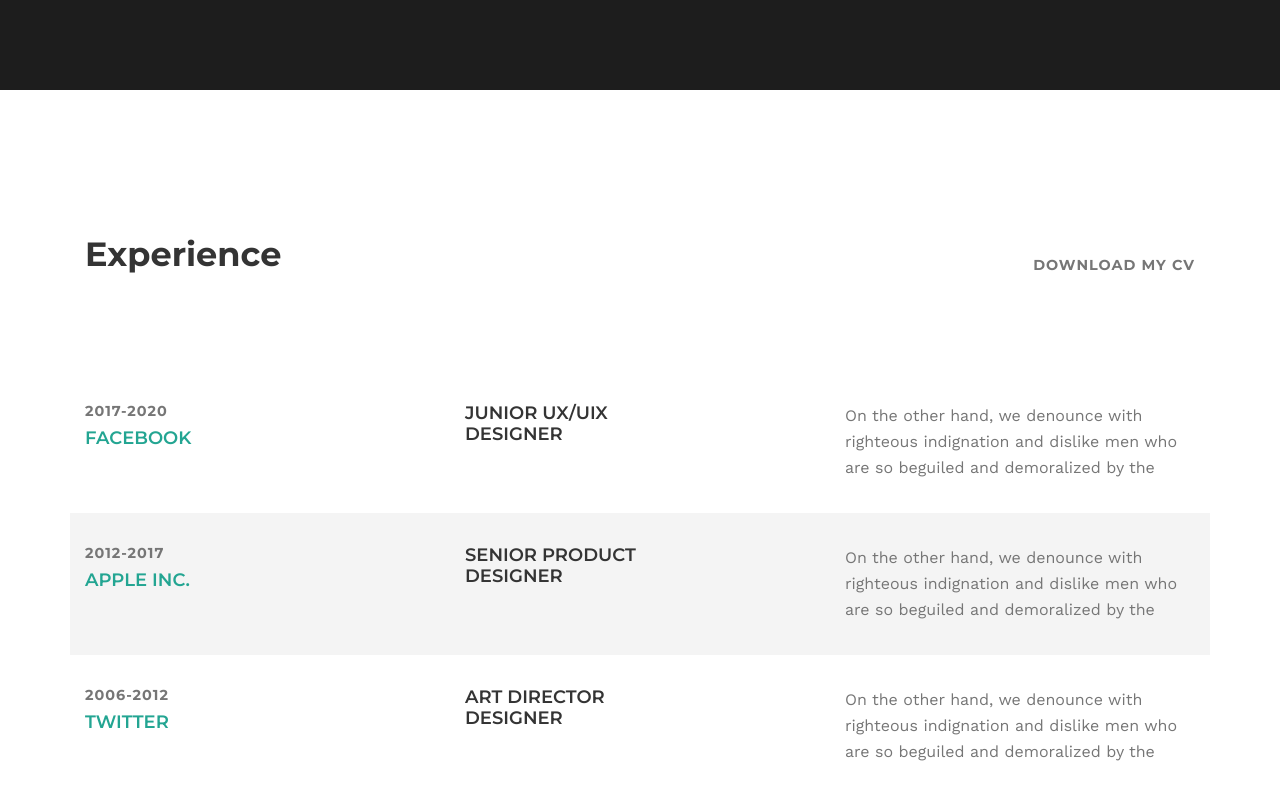
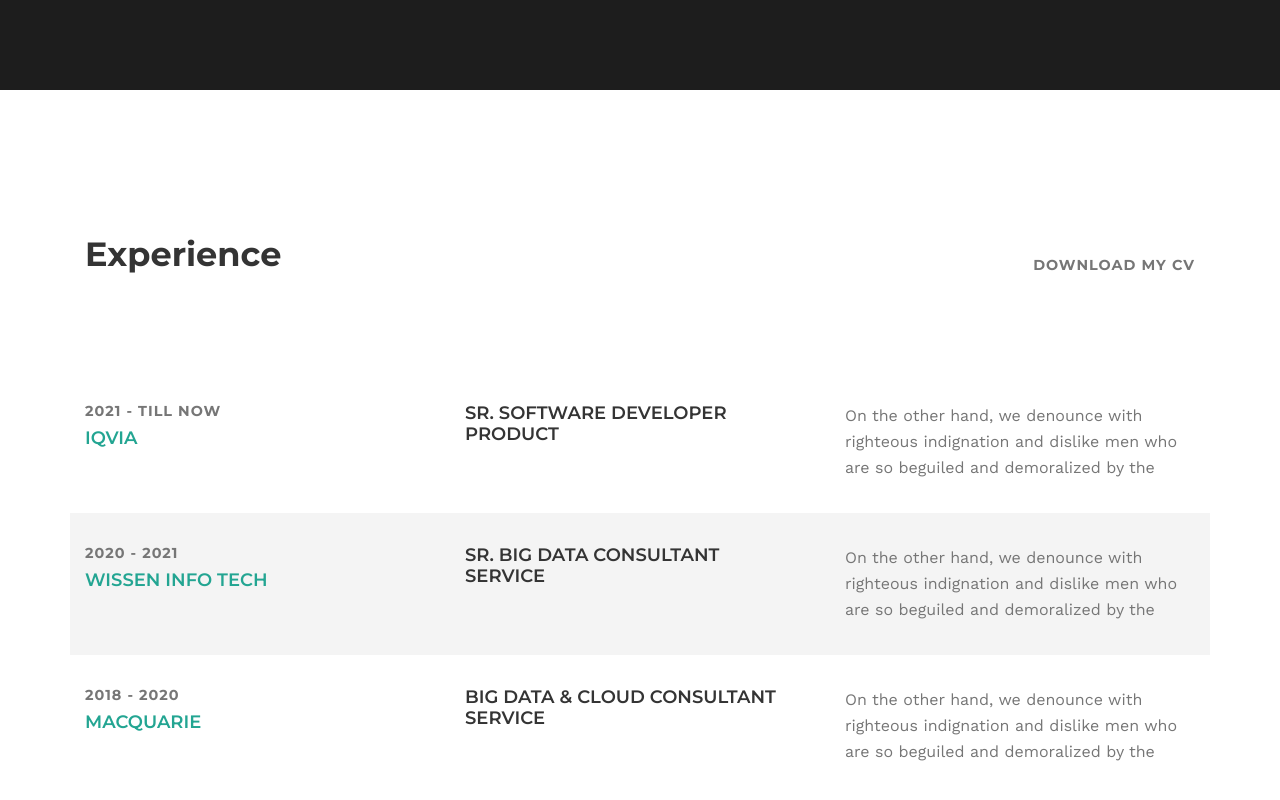
Before and after one commit to nihaljangave/nihaljangave_fast, a website: page index.html in a window 1280 px wide. Shown: the part 1798-2598 px from the top of the page. Drawn offline with nearby package versions, Linux system fonts and the light colour scheme.

Commit message:
Update skills and experience sections

```diff
--- a/index.html
+++ b/index.html
@@ -135,20 +135,20 @@
             </div>
           </div>
           <div class="col-md-5 offset-lg-2" data-aos="fade-in" data-aos-delay="50">
-            <h6 class="mt-0">Web Design</h6>
+            <h6 class="mt-0">Product Design</h6>
             <div class="progress mb-5">
-              <div class="progress-bar" role="progressbar" data-aos="width" style="width: 50%" aria-valuenow="50"
+              <div class="progress-bar" role="progressbar" data-aos="width" style="width: 80%" aria-valuenow="50"
                 aria-valuemin="0" aria-valuemax="100">
               </div>
             </div>
-            <h6>Photoshop</h6>
+            <h6>Python</h6>
             <div class="progress mb-5">
-              <div class="progress-bar" role="progressbar" data-aos="width" style="width: 65%" aria-valuenow="65"
+              <div class="progress-bar" role="progressbar" data-aos="width" style="width: 80%" aria-valuenow="65"
                 aria-valuemin="0" aria-valuemax="100"></div>
             </div>
-            <h6>Media & Content</h6>
+            <h6>Cloud (AWS, Azure)</h6>
             <div class="progress">
-              <div class="progress-bar" role="progressbar" data-aos="width" style="width: 95%" aria-valuenow="95"
+              <div class="progress-bar" role="progressbar" data-aos="width" style="width: 90%" aria-valuenow="95"
                 aria-valuemin="0" aria-valuemax="100"></div>
             </div>
           </div>
@@ -198,11 +198,11 @@
       <div class="mt-5 pt-5">
         <div class="row-experience row justify-content-between" data-aos="fade-up">
           <div class="col-md-4">
-            <div class="h6 my-0 text-gray">2017-2020</div>
-            <h5 class="mt-2 text-primary text-uppercase">Facebook</h5>
+            <div class="h6 my-0 text-gray">2021 - Till Now</div>
+            <h5 class="mt-2 text-primary text-uppercase">IQVIA</h5>
           </div>
           <div class="col-md-4">
-            <h5 class="mb-3 mt-0 text-uppercase">JUNIOR UX/UIX<br>DESIGNER</h5>
+            <h5 class="mb-3 mt-0 text-uppercase">Sr. Software Developer<br>Product</h5>
           </div>
           <div class="col-md-4">
             <p>On the other hand, we denounce with righteous indignation and dislike men who are so beguiled and
@@ -211,11 +211,11 @@
         </div>
         <div class="row-experience row justify-content-between" data-aos="fade-up">
           <div class="col-md-4">
-            <div class="h6 my-0 text-gray">2012-2017</div>
-            <h5 class="mt-2 text-primary text-uppercase">Apple inc.</h5>
+            <div class="h6 my-0 text-gray">2020 - 2021</div>
+            <h5 class="mt-2 text-primary text-uppercase">WISSEN INFO TECH</h5>
           </div>
           <div class="col-md-4">
-            <h5 class="mb-3 mt-0 text-uppercase">Senior product<br>DESIGNER</h5>
+            <h5 class="mb-3 mt-0 text-uppercase">Sr. Big Data Consultant<br>Service</h5>
           </div>
           <div class="col-md-4">
             <p>On the other hand, we denounce with righteous indignation and dislike men who are so beguiled and
@@ -224,11 +224,11 @@
         </div>
         <div class="row-experience row justify-content-between" data-aos="fade-up">
           <div class="col-md-4">
-            <div class="h6 my-0 text-gray">2006-2012</div>
-            <h5 class="mt-2 text-primary text-uppercase">Twitter</h5>
+            <div class="h6 my-0 text-gray">2018 - 2020</div>
+            <h5 class="mt-2 text-primary text-uppercase">Macquarie</h5>
           </div>
           <div class="col-md-4">
-            <h5 class="mb-3 mt-0 text-uppercase">Art director<br>DESIGNER</h5>
+            <h5 class="mb-3 mt-0 text-uppercase">Big Data & Cloud Consultant<br>Service</h5>
           </div>
           <div class="col-md-4">
             <p>On the other hand, we denounce with righteous indignation and dislike men who are so beguiled and
```
